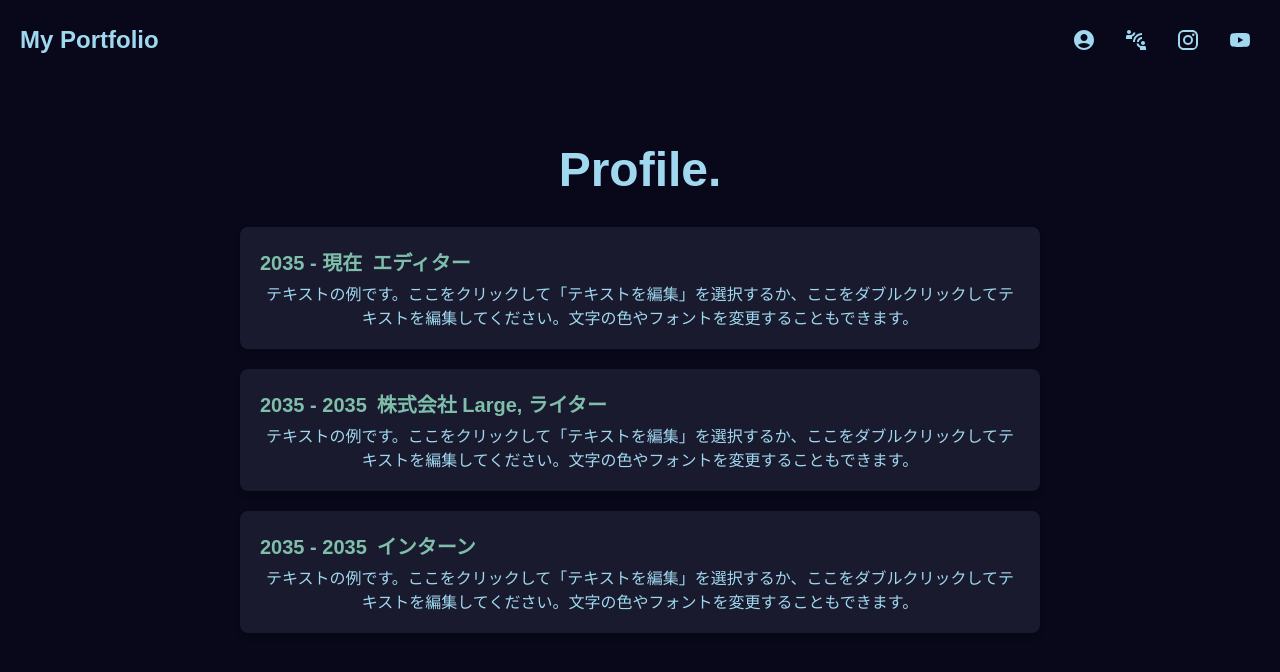
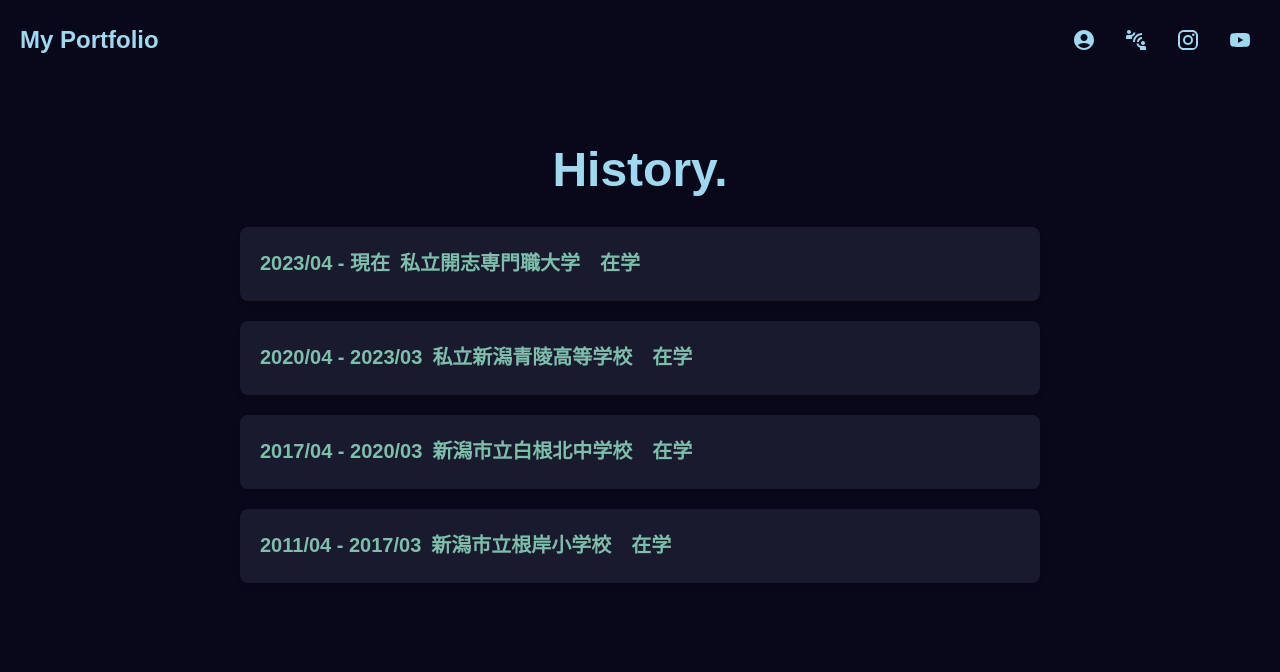
Before and after one commit to HibikiKobayashii/portforio, a Next.js app: page /profile in a window 1280 px wide. Shown: the top 672 px of the page. Built offline with nearby package versions, Linux system fonts and the light colour scheme.

Commit message:
Update profile.tsx

```diff
--- a/pages/profile.tsx
+++ b/pages/profile.tsx
@@ -94,29 +94,38 @@ const Profile = () => {
         }}
       >
         <div className="profile-container">
-          <h1 className="profile-header">Profile.</h1>
+          <h1 className="profile-header">History.</h1>
 
           {/* 経歴リスト */}
           <ul className="experience-list">
             <li className="experience-item">
               <h3>
-                <span className="year">2035 - 現在</span>エディター
+                <span className="year">2023/04 - 現在</span>私立開志専門職大学　在学
               </h3>
-              <p>テキストの例です。ここをクリックして「テキストを編集」を選択するか、ここをダブルクリックしてテキストを編集してください。文字の色やフォントを変更することもできます。</p>
+              <p></p>
             </li>
 
             <li className="experience-item">
               <h3>
-                <span className="year">2035 - 2035</span>株式会社 Large, ライター
+                <span className="year">2020/04 - 2023/03</span>私立新潟青陵高等学校　在学
               </h3>
-              <p>テキストの例です。ここをクリックして「テキストを編集」を選択するか、ここをダブルクリックしてテキストを編集してください。文字の色やフォントを変更することもできます。</p>
+              <p></p>
             </li>
 
             <li className="experience-item">
               <h3>
-                <span className="year">2035 - 2035</span>インターン
+                <span className="year">2017/04 - 2020/03</span>新潟市立白根北中学校　在学
               </h3>
-              <p>テキストの例です。ここをクリックして「テキストを編集」を選択するか、ここをダブルクリックしてテキストを編集してください。文字の色やフォントを変更することもできます。</p>
+<p></p>
+               </li>
+
+               <li className="experience-item">
+              <h3>
+                <span className="year">2011/04 - 2017/03</span>新潟市立根岸小学校　在学
+              </h3>
+
+
+              <p></p>
             </li>
           </ul>
         </div>
```
